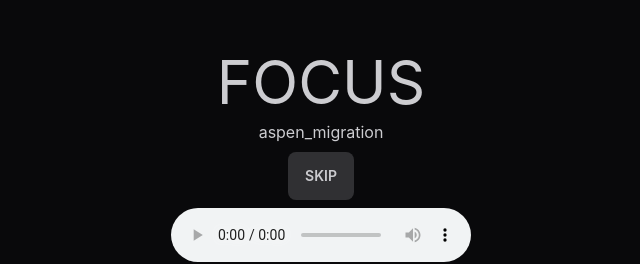
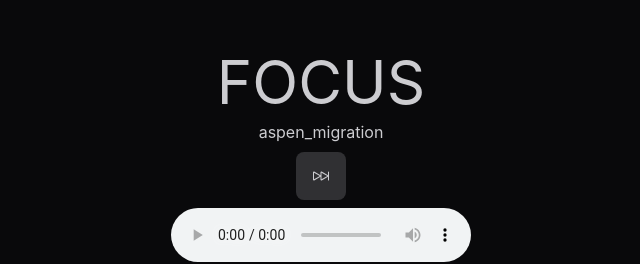
Before and after one commit to mbedard0/music-page, a Next.js app: page /focus in a window 1280 px wide. Shown: the part 215-479 px from the top of the page, without its empty margins (319-959 px from the left). Built offline with nearby package versions, Linux system fonts and the light colour scheme.

Commit message:
update skip button for mode page

```diff
--- a/pages/[mode].js
+++ b/pages/[mode].js
@@ -47,7 +47,9 @@ const Post = () => {
     <div className='min-h-screen flex flex-col items-center justify-center gap-2'>
       <div className='text-6xl uppercase'>{mode}</div>
       <div>{getName(tracks[track])}</div>
-      <button onClick={skip} className='btn btn-active btn-ghost'>Skip</button>
+      <button onClick={skip} className='btn btn-active btn-ghost'><svg xmlns="http://www.w3.org/2000/svg" width="16" height="16" fill="currentColor" class="bi bi-skip-forward" viewBox="0 0 16 16">
+        <path d="M15.5 3.5a.5.5 0 0 1 .5.5v8a.5.5 0 0 1-1 0V8.752l-6.267 3.636c-.52.302-1.233-.043-1.233-.696v-2.94l-6.267 3.636C.713 12.69 0 12.345 0 11.692V4.308c0-.653.713-.998 1.233-.696L7.5 7.248v-2.94c0-.653.713-.998 1.233-.696L15 7.248V4a.5.5 0 0 1 .5-.5zM1 4.633v6.734L6.804 8 1 4.633zm7.5 0v6.734L14.304 8 8.5 4.633z" />
+      </svg></button>
       <audio controls ref={ref}>
         <source src={tracks[track]} type='audio/mp3'></source>
       </audio>
--- a/pages/index.js
+++ b/pages/index.js
@@ -12,7 +12,8 @@ export default function Home() {
       </Head>
       <main>
         <div className='min-h-screen flex flex-col items-center justify-center gap-2'>
-          <h1 className='text-3xl mb-3'>MUSIC PAGE</h1>
+          <h1 className='text-5xl'>MUSIC PAGE</h1>
+          <div className='mb-3'>Choose a mental state...</div>
           <Link href="/focus">
             <div className='btn btn-primary'>Focus</div>
           </Link>
```
Also changed, not shown: 1 other file (tests, documents, lock files or other folders).
